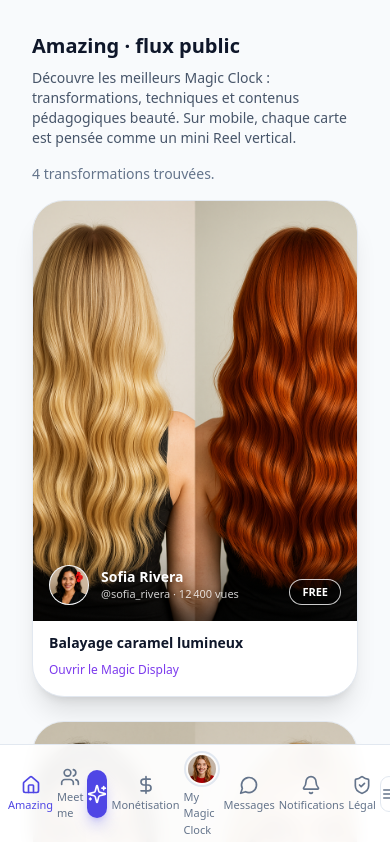
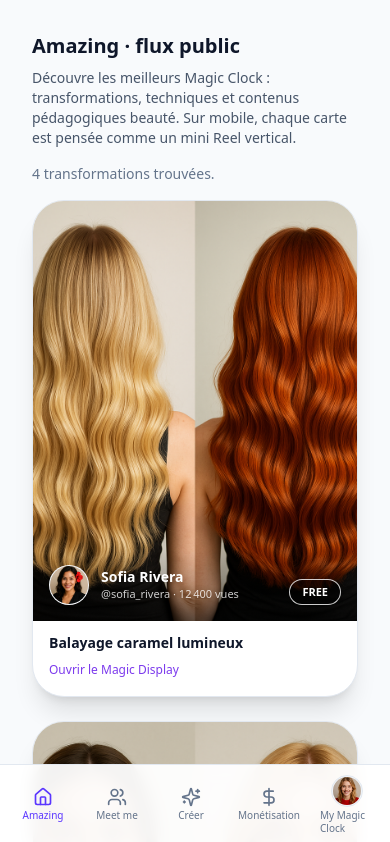
Before and after one commit to welcome-magic-clock/magic-clock-web-mvp, a Next.js app: page / in a window 390 px wide. Shown: the top 842 px of the page. Built offline with nearby package versions, Linux system fonts and the light colour scheme.

Commit message:
Update MobileTabs.tsx

```diff
--- a/components/MobileTabs.tsx
+++ b/components/MobileTabs.tsx
@@ -1,27 +1,21 @@
+// components/MobileTabs.tsx
 "use client";
 
 import Link from "next/link";
 import { usePathname } from "next/navigation";
-import {
-  Home,
-  Users,
-  Sparkles,
-  DollarSign,
-  Bell,
-  ShieldCheck,
-  MessageCircle,
-  Menu,
-  type LucideIcon,
-} from "lucide-react";
+import { Home, Users, Sparkles, DollarSign } from "lucide-react";
+import type { LucideIcon } from "lucide-react";
 
-type Tab = {
+import { listCreators } from "@/core/domain/repository";
+
+type TabItem = {
   href: string;
   label: string;
   icon?: LucideIcon;
-  avatarSrc?: string;
+  isProfile?: boolean;
 };
 
-const tabs: Tab[] = [
+const TABS: TabItem[] = [
   {
     href: "/",
     label: "Amazing",
@@ -45,128 +39,56 @@ const tabs: Tab[] = [
   {
     href: "/mymagic",
     label: "My Magic Clock",
-    icon: Users, // fallback si l’avatar ne charge pas
-    avatarSrc: "/creators/aiko-tanaka.jpeg",
-  },
-  {
-    href: "/messages",
-    label: "Messages",
-    icon: MessageCircle,
-  },
-  {
-    href: "/notifications",
-    label: "Notifications",
-    icon: Bell,
-  },
-  {
-    href: "/legal",
-    label: "Légal",
-    icon: ShieldCheck,
+    isProfile: true, // 👉 onglet profil avec avatar
   },
 ];
 
 export default function MobileTabs() {
   const pathname = usePathname();
 
+  // On réutilise Aiko Tanaka comme créatrice actuelle
+  const creators = listCreators();
+  const currentCreator =
+    creators.find((c) => c.name === "Aiko Tanaka") ?? creators[0];
+  const avatar = currentCreator.avatar;
+
   return (
-    <div className="fixed inset-x-0 bottom-0 z-30 border-t border-slate-200 bg-white/95 px-2 py-1.5 backdrop-blur md:hidden">
-      <div className="mx-auto flex max-w-md items-center justify-between gap-1">
-        {tabs.map((tab) => {
-          const { href, label, icon: Icon, avatarSrc } = tab;
-          const active =
-            href === "/" ? pathname === href : pathname.startsWith(href);
+    <nav className="fixed inset-x-0 bottom-0 z-40 border-t border-slate-200 bg-white/95 px-2 py-1.5 backdrop-blur md:hidden">
+      <div className="mx-auto flex max-w-xl items-center justify-between gap-1">
+        {TABS.map((tab) => {
+          const isActive =
+            tab.href === "/"
+              ? pathname === "/"
+              : pathname.startsWith(tab.href);
 
-          // Onglet central "Créer"
-          if (href === "/create") {
-            return (
-              <Link
-                key={href}
-                href={href}
-                className="relative flex h-12 w-12 items-center justify-center rounded-full bg-indigo-600 text-white shadow-lg shadow-indigo-500/40"
-              >
-                <Sparkles className="h-5 w-5" />
-              </Link>
-            );
-          }
-
-          // Onglet "My Magic Clock" avec avatar Aiko
-          if (href === "/mymagic") {
-            return (
-              <Link
-                key={href}
-                href={href}
-                className="flex flex-1 flex-col items-center justify-center gap-0.5"
-              >
-                <span className="relative flex h-9 w-9 items-center justify-center">
-                  <span
-                    className={`absolute inset-0 rounded-full border-2 ${
-                      active
-                        ? "border-indigo-500 shadow-[0_0_0_2px_rgba(129,140,248,0.2)]"
-                        : "border-slate-200"
-                    }`}
-                  />
-                  <span className="relative block h-7 w-7 overflow-hidden rounded-full bg-slate-200">
-                    {avatarSrc ? (
-                      <img
-                        src={avatarSrc}
-                        alt={label}
-                        className="h-full w-full object-cover"
-                      />
-                    ) : (
-                      Icon && (
-                        <Icon
-                          className={`h-4 w-4 ${
-                            active ? "text-indigo-600" : "text-slate-400"
-                          }`}
-                        />
-                      )
-                    )}
-                  </span>
-                </span>
-                <span
-                  className={`text-[11px] ${
-                    active ? "text-indigo-600 font-medium" : "text-slate-500"
-                  }`}
-                >
-                  {label}
-                </span>
-              </Link>
-            );
-          }
-
-          // Autres onglets
           return (
             <Link
-              key={href}
-              href={href}
-              className="flex flex-1 flex-col items-center justify-center gap-0.5"
+              key={tab.href}
+              href={tab.href}
+              className={`flex flex-1 flex-col items-center justify-center rounded-2xl px-2 py-1 text-[11px] ${
+                isActive
+                  ? "bg-brand-50 text-brand-600"
+                  : "text-slate-500 hover:bg-slate-50"
+              }`}
             >
-              {Icon && (
-                <Icon
-                  className={`h-5 w-5 ${
-                    active ? "text-indigo-600" : "text-slate-500"
-                  }`}
-                />
+              {tab.isProfile ? (
+                <span className="mb-0.5 inline-flex h-8 w-8 items-center justify-center rounded-full border border-slate-200 bg-slate-100">
+                  <img
+                    src={avatar}
+                    alt={currentCreator.name}
+                    className="h-7 w-7 rounded-full object-cover"
+                  />
+                </span>
+              ) : (
+                tab.icon && (
+                  <tab.icon className="mb-0.5 h-5 w-5" aria-hidden="true" />
+                )
               )}
-              <span
-                className={`text-[11px] ${
-                  active ? "text-indigo-600 font-medium" : "text-slate-500"
-                }`}
-              >
-                {label}
-              </span>
+              <span className="leading-tight text-[10px]">{tab.label}</span>
             </Link>
           );
         })}
-
-        {/* Bouton "plus" / menu secondaire (placeholder) */}
-        <button
-          type="button"
-          className="flex h-9 w-9 items-center justify-center rounded-full border border-slate-200 bg-white"
-        >
-          <Menu className="h-4 w-4 text-slate-500" />
-        </button>
       </div>
-    </div>
+    </nav>
   );
 }
```
